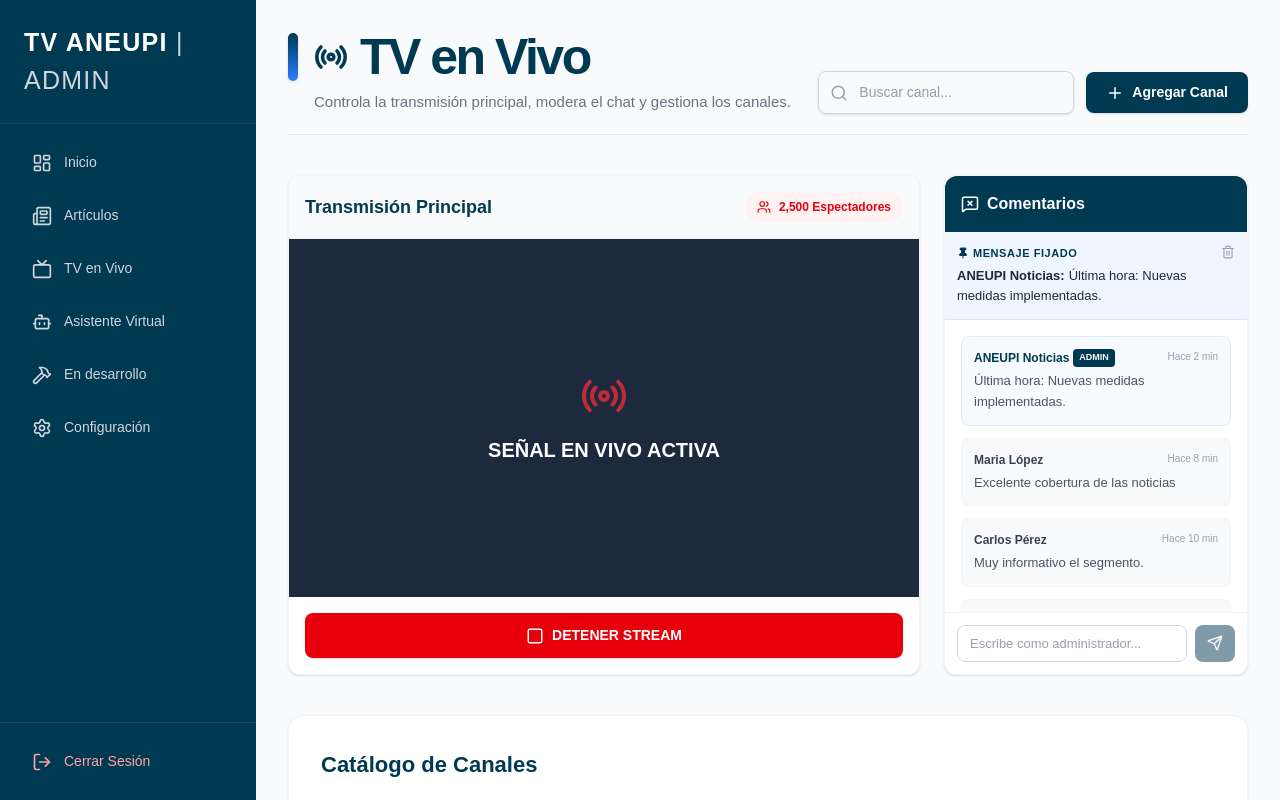
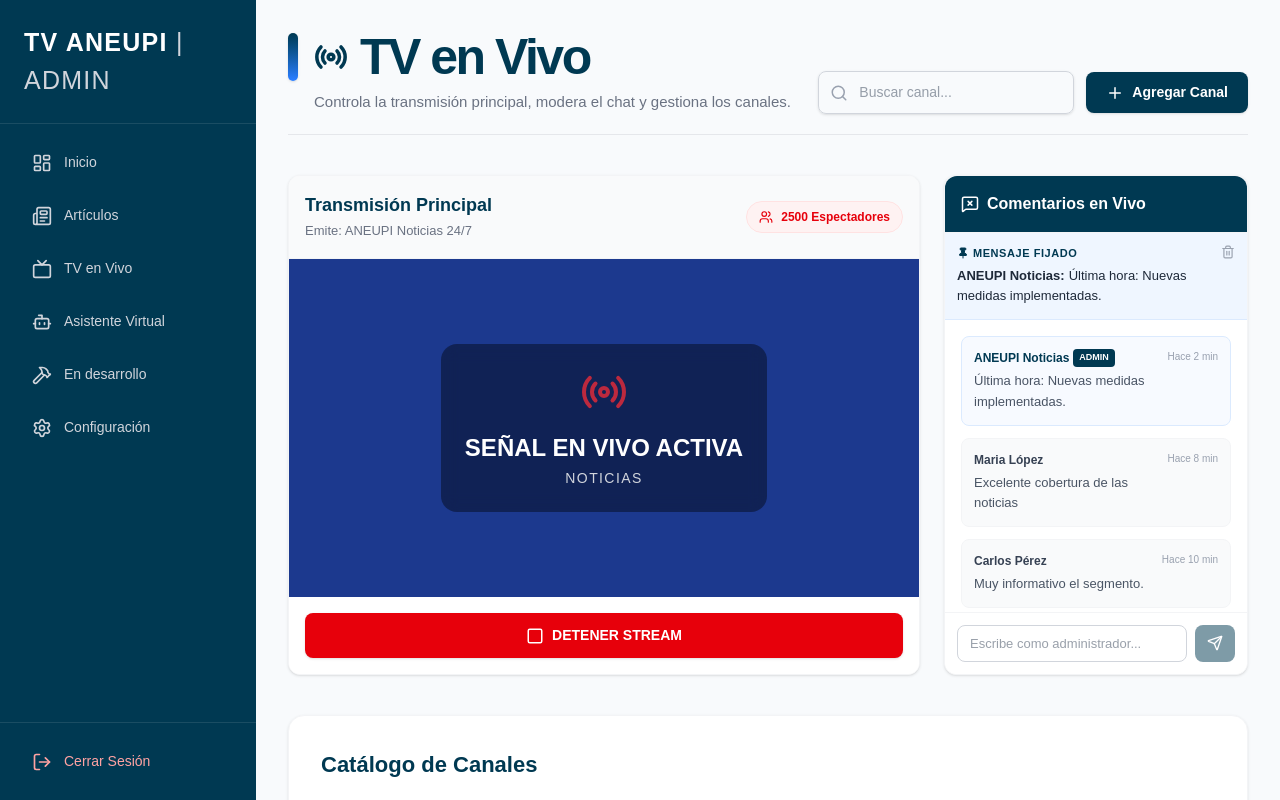
Before and after one commit to JoffreDavid/tv-aneupi, a Next.js app: page /tv-vivo in a window 1280 px wide. Built offline with nearby package versions, Linux system fonts and the light colour scheme.

Commit message:
Tv en vivo: se grego funcion de coloar canal en principal, y bloque del chat

```diff
--- a/src/app/tv-vivo/page.tsx
+++ b/src/app/tv-vivo/page.tsx
@@ -1,7 +1,7 @@
 'use client';
 
 import { useState } from 'react';
-import { Play, Square, Trash2, Edit, Radio, Users, MessageSquareX, Plus, ExternalLink, Search, ChevronLeft, ChevronRight, Pin, Send } from 'lucide-react';
+import { Play, Square, Trash2, Edit, Radio, Users, MessageSquareX, Plus, ExternalLink, Search, ChevronLeft, ChevronRight, Pin, Send, MonitorPlay, Ban } from 'lucide-react';
 
 // --- INTERFACES PARA TYPESCRIPT ---
 interface Comment {
@@ -24,10 +24,22 @@ interface Channel {
 
 export default function TvVivoAdminPage() {
   // --- ESTADOS SIMULADOS ---
-  const [searchTerm, setSearchTerm] = useState(''); // Estado para el buscador
+  const [searchTerm, setSearchTerm] = useState('');
   const [isStreaming, setIsStreaming] = useState(true);
 
+  // Estados de Canales
+  const [channels, setChannels] = useState<Channel[]>([
+    { id: 1, title: 'ANEUPI Noticias 24/7', category: 'Noticias', viewers: 2500, isLive: true, image: 'bg-blue-900', url: 'https://youtube.com' },
+    { id: 2, title: 'Deportes en Vivo', category: 'Deportes', viewers: 1800, isLive: true, image: 'bg-green-900', url: '' },
+    { id: 3, title: 'Cultura y Entretenimiento', category: 'Cultura', viewers: 950, isLive: false, image: 'bg-purple-900', url: '' },
+    { id: 4, title: 'Cine Independiente', category: 'Entretenimiento', viewers: 420, isLive: true, image: 'bg-indigo-900', url: '' },
+  ]);
+
+  // Canal Activo en la Transmisión Principal
+  const [activeChannelId, setActiveChannelId] = useState<number | null>(1);
+
   // Estados para el Chat
+  // [Backend - Websockets] El estado inicial debería cargarse desde la BD y luego escuchar eventos de un WebSocket
   const [comments, setComments] = useState<Comment[]>([
     { id: 1, user: 'ANEUPI Noticias', text: 'Última hora: Nuevas medidas implementadas.', time: 'Hace 2 min', isModerator: true },
     { id: 2, user: 'Maria López', text: 'Excelente cobertura de las noticias', time: 'Hace 8 min' },
@@ -35,24 +47,19 @@ export default function TvVivoAdminPage() {
     { id: 4, user: 'Usuario Troll', text: 'Este canal es una pérdida de tiempo xd', time: 'Hace 11 min' },
   ]);
   const [newComment, setNewComment] = useState('');
-  const [pinnedCommentId, setPinnedCommentId] = useState<number | null>(1); // El id 1 fijado por defecto para la demostración
-
-  const [channels, setChannels] = useState<Channel[]>([
-    { id: 1, title: 'ANEUPI Noticias 24/7', category: 'Noticias', viewers: 2500, isLive: true, image: 'bg-blue-900', url: 'https://youtube.com' },
-    { id: 2, title: 'Deportes en Vivo', category: 'Deportes', viewers: 1800, isLive: true, image: 'bg-green-900', url: '' },
-    { id: 3, title: 'Cultura y Entretenimiento', category: 'Cultura', viewers: 950, isLive: false, image: 'bg-purple-900', url: '' },
-    { id: 4, title: 'Cine Independiente', category: 'Entretenimiento', viewers: 420, isLive: true, image: 'bg-indigo-900', url: '' },
-  ]);
+  const [pinnedCommentId, setPinnedCommentId] = useState<number | null>(1);
 
   // --- ESTADOS DEL MODAL ---
   const [isModalOpen, setIsModalOpen] = useState(false);
   const [selectedChannel, setSelectedChannel] = useState<Channel | null>(null);
 
-  // --- LÓGICA DE BÚSQUEDA ---
+  // --- LÓGICA DE BÚSQUEDA Y CANAL ACTIVO ---
   const filteredChannels = channels.filter(channel =>
     channel.title.toLowerCase().includes(searchTerm.toLowerCase()) ||
     channel.category.toLowerCase().includes(searchTerm.toLowerCase())
   );
+
+  const activeChannel = channels.find(c => c.id === activeChannelId);
 
   // --- FUNCIONES DE ACCIÓN (SALA DE CONTROL Y CHAT) ---
   const toggleStream = () => setIsStreaming(!isStreaming);
@@ -60,13 +67,31 @@ export default function TvVivoAdminPage() {
   const deleteComment = (id: number) => {
     if (confirm('¿Eliminar este comentario del chat público?')) {
       setComments(comments.filter(c => c.id !== id));
-      if (pinnedCommentId === id) setPinnedCommentId(null); // Quitar el fijado si se elimina
+      if (pinnedCommentId === id) setPinnedCommentId(null);
+
+      // [Backend - Emitir Borrado]
+      // socket.emit('admin_delete_message', { messageId: id });
+    }
+  };
+
+  const banUser = (username: string) => {
+    if (confirm(`¿Estás seguro de BLOQUEAR a ${username}? Se eliminarán todos sus mensajes y no podrá volver a escribir.`)) {
+      // 1. Eliminar visualmente todos los comentarios de ese usuario
+      setComments(prevComments => prevComments.filter(c => c.user !== username));
+
+      // 2. [Backend - Banear y Emitir]
+      // Enviar petición al backend (ej: Node.js) para registrar el ban en BD.
+      // fetch('/api/admin/chat/ban', { method: 'POST', body: JSON.stringify({ username }) })
+      // Y emitir por socket: socket.emit('admin_ban_user', { username });
+
+      alert(`El usuario ${username} ha sido bloqueado.`);
     }
   };
 
   const togglePinComment = (id: number) => {
-    // Si ya está fijado, lo desfija. Si no, lo fija.
     setPinnedCommentId(prevId => prevId === id ? null : id);
+    // [Backend - Emitir Fijado]
+    // socket.emit('admin_pin_message', { messageId: pinnedCommentId === id ? null : id });
   };
 
   const handleSendComment = (e: React.FormEvent) => {
@@ -75,20 +100,28 @@ export default function TvVivoAdminPage() {
 
     const commentToAdd: Comment = {
       id: Date.now(),
-      user: 'Admin ANEUPI', // Usuario por defecto del admin
+      user: 'Admin ANEUPI',
       text: newComment,
       time: 'Justo ahora',
       isModerator: true
     };
 
-    setComments([commentToAdd, ...comments]); // Agrega el mensaje al principio de la lista
+    setComments([commentToAdd, ...comments]);
     setNewComment('');
+
+    // [Backend - Enviar Mensaje Oficial]
+    // socket.emit('send_message', commentToAdd);
   };
 
   // --- FUNCIONES DE GESTIÓN DE CANALES ---
   const deleteChannel = (id: number) => {
     if (confirm('¿Estás seguro de eliminar este canal permanentemente?')) {
-      setChannels(channels.filter(c => c.id !== id));
+      const remainingChannels = channels.filter(c => c.id !== id);
+      setChannels(remainingChannels);
+
+      if (activeChannelId === id) {
+        setActiveChannelId(remainingChannels.length > 0 ? remainingChannels[0].id : null);
+      }
     }
   };
 
@@ -128,7 +161,6 @@ export default function TvVivoAdminPage() {
     setIsModalOpen(false);
   };
 
-  // --- FUNCIÓN PARA DESPLAZAMIENTO (SCROLL) ---
   const scrollContainer = (id: string, direction: 'left' | 'right') => {
     const container = document.getElementById(id);
     if (container) {
@@ -161,7 +193,6 @@ export default function TvVivoAdminPage() {
           </p>
         </div>
 
-        {/* BUSCADOR Y BOTÓN AGREGAR */}
         <div className="flex flex-col sm:flex-row items-center gap-3 w-full md:w-auto">
           <div className="relative w-full sm:w-64">
             <Search className="absolute left-3 top-1/2 -translate-y-1/2 text-gray-400" size={18} />
@@ -186,25 +217,32 @@ export default function TvVivoAdminPage() {
       {/* BLOQUE 1: SALA DE CONTROL Y MODERACIÓN */}
       <div className="grid grid-cols-1 lg:grid-cols-3 gap-6">
 
-        {/* Transmisión Principal */}
+        {/* Transmisión Principal Dinámica */}
         <div className="lg:col-span-2 bg-white rounded-xl shadow-sm border border-gray-100 overflow-hidden flex flex-col h-full">
           <div className="p-4 border-b border-gray-100 flex justify-between items-center bg-gray-50">
-            <h2 className="!text-[18px] font-bold text-[#003952]">Transmisión Principal</h2>
-            <div className="flex items-center gap-2 text-[12px] font-bold text-red-600 bg-red-50 px-3 py-1.5 rounded-full">
-              <Users size={14} /> 2,500 Espectadores
+            <div>
+               <h2 className="!text-[18px] font-bold text-[#003952]">Transmisión Principal</h2>
+               <p className="text-[13px] text-gray-500 font-medium mt-0.5">
+                 {activeChannel ? `Emite: ${activeChannel.title}` : 'Sin canal seleccionado'}
+               </p>
+            </div>
+
+            <div className="flex items-center gap-2 text-[12px] font-bold text-red-600 bg-red-50 px-3 py-1.5 rounded-full border border-red-100">
+              <Users size={14} /> {activeChannel ? activeChannel.viewers : 0} Espectadores
             </div>
           </div>
 
-          <div className={`flex-1 flex flex-col items-center justify-center transition-colors min-h-[300px] ${isStreaming ? 'bg-slate-800' : 'bg-black'}`}>
-            {isStreaming ? (
-              <div className="text-center text-white">
+          <div className={`flex-1 flex flex-col items-center justify-center transition-colors min-h-[300px] ${isStreaming && activeChannel ? activeChannel.image : 'bg-black'}`}>
+            {isStreaming && activeChannel ? (
+              <div className="text-center text-white bg-black/40 p-6 rounded-2xl backdrop-blur-sm">
                 <Radio size={48} className="mx-auto mb-4 animate-pulse text-red-500" />
-                <p className="text-xl text-white font-bold">SEÑAL EN VIVO ACTIVA</p>
+                <p className="text-2xl text-white font-bold mb-1">SEÑAL EN VIVO ACTIVA</p>
+                <p className="text-sm text-gray-300 uppercase tracking-widest">{activeChannel.category}</p>
               </div>
             ) : (
               <div className="text-center text-gray-500">
                 <Square size={48} className="mx-auto mb-4" />
-                <p className="text-xl font-bold">TRANSMISIÓN PAUSADA</p>
+                <p className="text-xl font-bold">{!activeChannel ? 'SELECCIONA UN CANAL' : 'TRANSMISIÓN PAUSADA'}</p>
               </div>
             )}
           </div>
@@ -212,7 +250,8 @@ export default function TvVivoAdminPage() {
           <div className="p-4 bg-white flex gap-4">
             <button
               onClick={toggleStream}
-              className={`flex-1 flex items-center justify-center gap-2 py-3 rounded-lg font-bold text-white transition-colors text-[14px] shadow-sm ${isStreaming ? 'bg-red-600 hover:bg-red-700' : 'bg-green-600 hover:bg-green-700'}`}
+              disabled={!activeChannel}
+              className={`flex-1 flex items-center justify-center gap-2 py-3 rounded-lg font-bold text-white transition-colors text-[14px] shadow-sm disabled:opacity-50 disabled:cursor-not-allowed ${isStreaming ? 'bg-red-600 hover:bg-red-700' : 'bg-green-600 hover:bg-green-700'}`}
             >
               {isStreaming ? <><Square size={18} /> DETENER STREAM</> : <><Play size={18} /> INICIAR STREAM</>}
             </button>
@@ -223,11 +262,11 @@ export default function TvVivoAdminPage() {
         <div className="bg-white rounded-xl shadow-sm border border-gray-100 flex flex-col h-[500px]">
           <div className="p-4 border-b border-gray-100 bg-[#003952] text-white rounded-t-xl">
             <h2 className="!text-[16px] font-bold !text-white flex items-center gap-2">
-              <MessageSquareX size={18} /> Comentarios
+              <MessageSquareX size={18} /> Comentarios en Vivo
             </h2>
           </div>
 
-          {/* SECCIÓN DEL COMENTARIO FIJADO */}
+          {/* Comentario Fijado */}
           {pinnedCommentId && comments.find(c => c.id === pinnedCommentId) && (
             <div className="p-3 bg-blue-50 border-b border-blue-100 relative">
               <div className="flex items-center gap-1 text-[#003952] text-[11px] font-bold mb-1 uppercase tracking-wider">
@@ -247,7 +286,7 @@ export default function TvVivoAdminPage() {
             </div>
           )}
 
-          {/* LISTA DE COMENTARIOS */}
+          {/* Lista de Comentarios */}
           <div className="p-4 flex-1 overflow-y-auto space-y-3">
             {comments.map(comment => (
               <div key={comment.id} className={`group relative p-3 rounded-lg border transition-colors ${comment.isModerator ? 'bg-blue-50/50 border-blue-100' : 'bg-gray-50 border-gray-100 hover:border-gray-200'}`}>
@@ -257,17 +296,30 @@ export default function TvVivoAdminPage() {
                   </span>
                   <span className="text-[10px] text-gray-400">{comment.time}</span>
                 </div>
-                <p className="text-[13px] text-gray-600 pr-10">{comment.text}</p>
+                <p className="text-[13px] text-gray-600 pr-16">{comment.text}</p> {/* Añadido pr-16 para que el texto no se monte sobre los 3 iconos */}
 
                 {/* BOTONES DE ACCIÓN FLOTANTES */}
-                <div className="absolute top-2 right-2 flex gap-1 opacity-0 group-hover:opacity-100 transition-opacity">
+                <div className="absolute top-2 right-2 flex gap-1 opacity-0 group-hover:opacity-100 transition-opacity bg-white/90 backdrop-blur-sm p-1 rounded-lg">
+
+                  {/* BOTÓN BLOQUEAR USUARIO */}
+                  {!comment.isModerator && (
+                    <button
+                      onClick={() => banUser(comment.user)}
+                      className="p-1.5 bg-white text-orange-500 rounded hover:text-white hover:bg-orange-500 transition-colors shadow-sm border border-transparent hover:border-orange-600"
+                      title={`Bloquear a ${comment.user}`}
+                    >
+                      <Ban size={14} />
+                    </button>
+                  )}
+
                   <button
                     onClick={() => togglePinComment(comment.id)}
-                    className={`p-1.5 rounded transition-colors ${pinnedCommentId === comment.id ? 'bg-[#003952] text-white' : 'bg-white text-gray-400 hover:text-[#003952] shadow-sm'}`}
+                    className={`p-1.5 rounded transition-colors shadow-sm ${pinnedCommentId === comment.id ? 'bg-[#003952] text-white' : 'bg-white text-gray-400 hover:text-[#003952]'}`}
                     title={pinnedCommentId === comment.id ? "Desfijar" : "Fijar mensaje"}
                   >
                     <Pin size={14} />
                   </button>
+
                   <button
                     onClick={() => deleteComment(comment.id)}
                     className="p-1.5 bg-white text-red-400 rounded hover:text-red-600 hover:bg-red-50 transition-colors shadow-sm"
@@ -281,7 +333,6 @@ export default function TvVivoAdminPage() {
             {comments.length === 0 && <p className="text-center text-gray-400 mt-10 text-[14px]">Chat vacío</p>}
           </div>
 
-          {/* CAJA PARA ESCRIBIR MENSAJE COMO ADMIN */}
           <div className="p-3 border-t border-gray-100 bg-white rounded-b-xl">
             <form onSubmit={handleSendComment} className="flex gap-2">
               <input
@@ -300,7 +351,6 @@ export default function TvVivoAdminPage() {
               </button>
             </form>
           </div>
-
         </div>
       </div>
 
@@ -312,7 +362,6 @@ export default function TvVivoAdminPage() {
 
         {filteredChannels.length > 0 ? (
           <div className="relative group">
-            {/* FLECHAS DE NAVEGACIÓN */}
             <button onClick={() => scrollContainer('scroll-canales', 'left')} className="absolute -left-5 top-1/2 -translate-y-1/2 z-10 p-3 bg-white border border-gray-200 rounded-full text-[#003952] shadow-lg hover:bg-gray-50 transition-all opacity-0 group-hover:opacity-100 hidden md:block">
               <ChevronLeft size={24} />
             </button>
@@ -320,12 +369,10 @@ export default function TvVivoAdminPage() {
               <ChevronRight size={24} />
             </button>
 
-            {/* CONTENEDOR CON SCROLL */}
             <div id="scroll-canales" className="flex gap-6 overflow-x-auto pb-6 snap-x snap-mandatory scrollbar-hide pt-2 px-1" style={{ scrollbarWidth: 'none', msOverflowStyle: 'none' }}>
               {filteredChannels.map(channel => (
-                <div key={channel.id} className="w-80 shrink-0 snap-start bg-white border border-gray-200 rounded-xl overflow-hidden shadow-sm flex flex-col group hover:shadow-md hover:-translate-y-1 transition-all">
+                <div key={channel.id} className={`w-80 shrink-0 snap-start bg-white border rounded-xl overflow-hidden shadow-sm flex flex-col group transition-all duration-300 hover:shadow-md ${activeChannelId === channel.id ? 'border-[#003952] ring-2 ring-[#003952]/20' : 'border-gray-200 hover:-translate-y-1'}`}>
 
-                  {/* MINIATURA CON ENLACE CLICKEABLE */}
                   <a
                     href={channel.url || '#'}
                     target={channel.url ? "_blank" : "_self"}
@@ -351,12 +398,20 @@ export default function TvVivoAdminPage() {
                       )}
                     </div>
 
-                    <div className="flex justify-between items-center mb-5 mt-1">
+                    <div className="flex justify-between items-center mb-4 mt-1">
                       <span className="inline-block bg-gray-100 text-gray-600 text-[11px] font-medium px-2 py-1 rounded">
                         {channel.category}
                       </span>
                       <span className="text-[12px] text-gray-400 flex items-center gap-1"><Users size={12}/> {channel.viewers}</span>
                     </div>
+
+                    <button
+                      onClick={() => setActiveChannelId(channel.id)}
+                      className={`w-full py-2 flex items-center justify-center gap-2 rounded text-[13px] font-bold mb-3 transition-colors ${activeChannelId === channel.id ? 'bg-[#003952] text-white' : 'bg-gray-50 text-gray-600 hover:bg-gray-100 border border-gray-200'}`}
+                    >
+                      <MonitorPlay size={16} />
+                      {activeChannelId === channel.id ? 'En Emisión Principal' : 'Emitir en Principal'}
+                    </button>
 
                     <div className="flex gap-2 mt-auto pt-4 border-t border-gray-100">
                       <button
```
